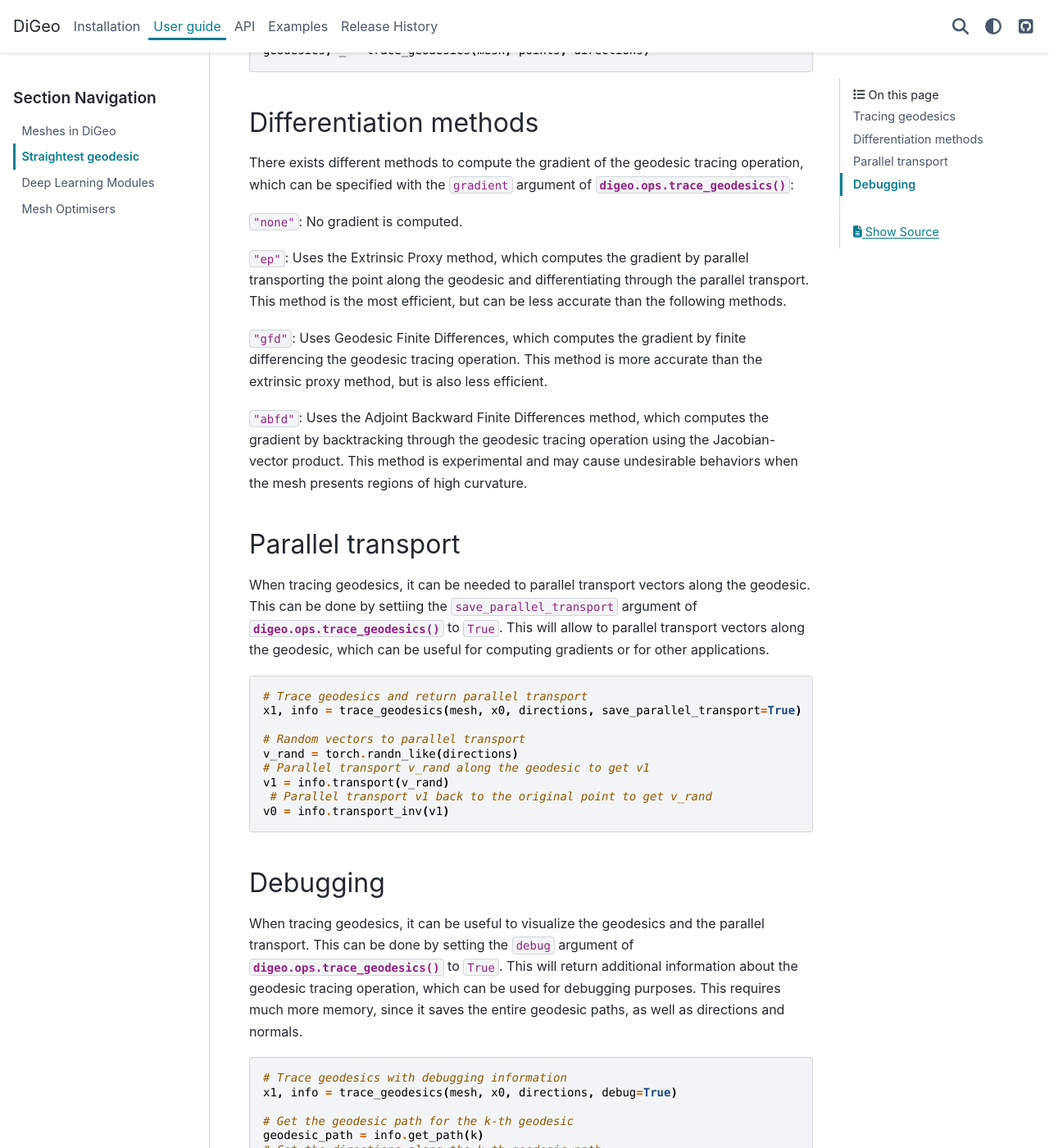
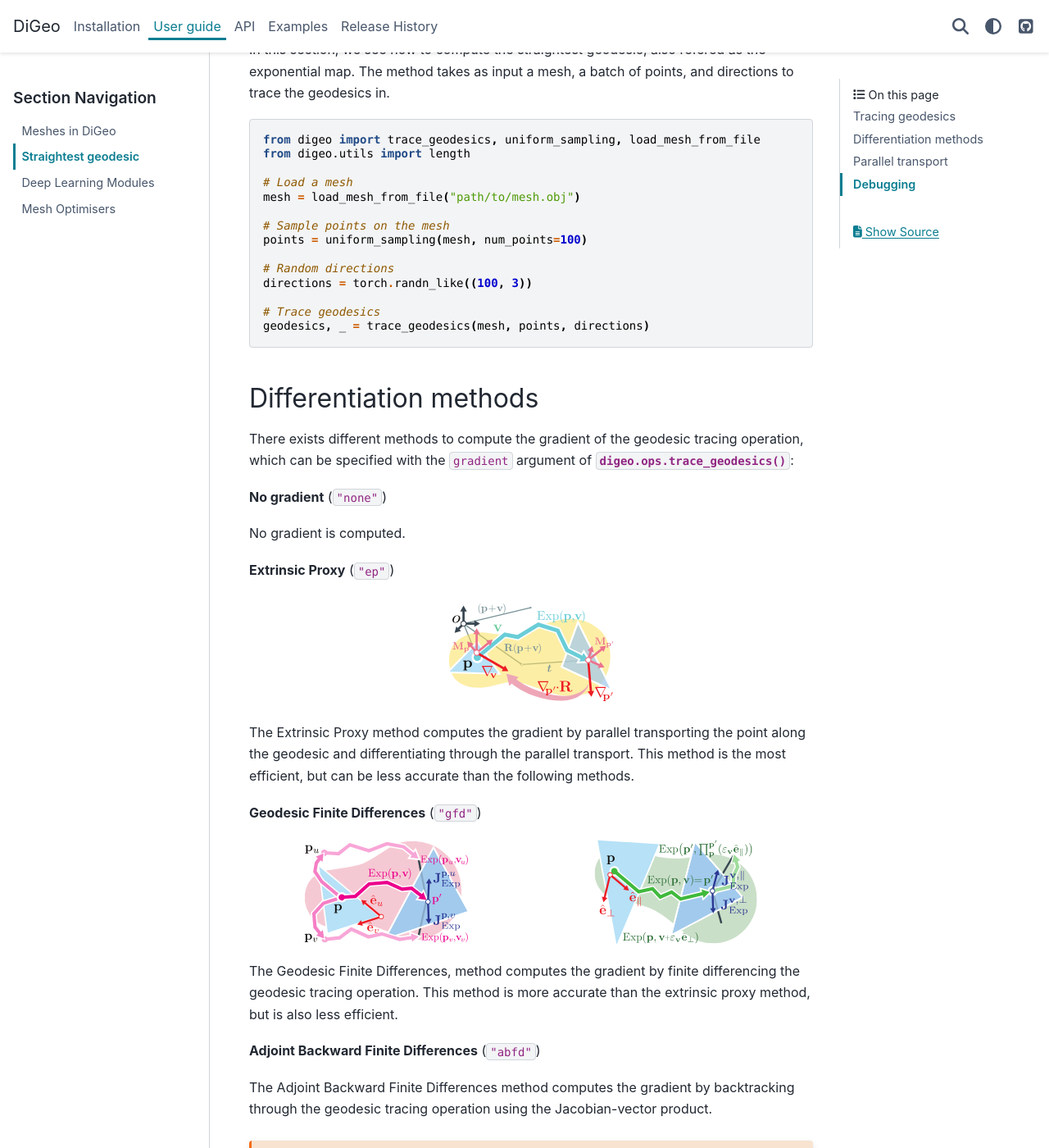
Before and after one commit to circle-group/DiGeo, a Sphinx documentation site: the page built from doc/source/user_guide/straightest_geodesic.rst, in a window 1280 px wide and 1400 px high, scrolled down 579 px. Shown: the whole window at 82% size. Built offline with Sphinx 7.4.7 and the PyData theme 0.15.4, drawn with Linux system fonts in a browser that asks for light colours; some of the changed text lies outside the part shown.

Commit message:
DOC geodesic figures

```diff
--- a/doc/source/user_guide/straightest_geodesic.rst
+++ b/doc/source/user_guide/straightest_geodesic.rst
@@ -2,6 +2,14 @@
 
 Straightest geodesic
 ====================
+
+In continuous Riemannian geometry, a geodesic is defined by having zero covariant acceleration, :math:`\nabla_{\dot{\gamma}(t)}\dot{\gamma}(t)=0`. On discrete 3D meshes, this concept is adapted using the angle preservation criteria. To maintain a straight path, the left and right surface angles must remain equal
+(:math:`\theta_l = \theta_r`) for every point :math:`p` along the curve as it iteratively crosses faces, edges, and vertices.
+
+.. figure:: /_static/angles.svg
+    :align: center
+    :width: 35%
+
 
 Tracing geodesics
 -----------------
@@ -33,22 +41,43 @@ Differentiation methods
 
 There exists different methods to compute the gradient of the geodesic tracing operation, which can be specified with the ``gradient`` argument of :func:`digeo.ops.trace_geodesics`:
 
-``"none"``:
+**No gradient** (``"none"``)
+
 No gradient is computed.
 
-``"ep"``:
-Uses the Extrinsic Proxy method, which computes the gradient by parallel transporting the point along the geodesic and differentiating through the parallel transport.
+
+**Extrinsic Proxy** (``"ep"``)
+
+.. figure:: /_static/EP_info.svg
+    :align: center
+    :width: 30%
+
+The Extrinsic Proxy method computes the gradient by parallel transporting the point along the geodesic and differentiating through the parallel transport.
 This method is the most efficient, but can be less accurate than the following methods.
 
-``"gfd"``:
-Uses Geodesic Finite Differences, which computes the gradient by finite differencing the geodesic tracing operation.
+**Geodesic Finite Differences** (``"gfd"``)
+
+.. raw:: html
+
+   <div style="display: flex; justify-content: space-around; align-items: center; gap: 20px; background: none; margin: 20px 0;">
+       <div style="flex: 1; text-align: center;">
+           <img src="../_static/Jp_info.svg" style="width: 60%;" alt="Jp info">
+       </div>
+       <div style="flex: 1; text-align: center;">
+           <img src="../_static/Jv_info.svg" style="width: 60%;" alt="Jv info">
+       </div>
+   </div>
+
+The Geodesic Finite Differences, method computes the gradient by finite differencing the geodesic tracing operation.
 This method is more accurate than the extrinsic proxy method, but is also less efficient.
 
-``"abfd"``:
-Uses the Adjoint Backward Finite Differences method, which computes the gradient by backtracking through the geodesic tracing operation using the Jacobian-vector product. This method is experimental and may cause undesirable behaviors when the mesh presents regions of high curvature.
+**Adjoint Backward Finite Differences** (``"abfd"``)
 
+The Adjoint Backward Finite Differences method computes the gradient by backtracking through the geodesic tracing operation using the Jacobian-vector product.
 
-.. TODO: add plots comparing the different methods, and a more detailed explanation of how they work.
+.. warning::
+
+    The ``"abfd"`` method is experimental and may cause undesirable behaviors when the mesh presents regions of high curvature.
 
 
 Parallel transport
```
Also changed, not shown: doc/source/_static/EP_info.svg (added), doc/source/_static/Jp_info.svg (added), doc/source/_static/Jv_info.svg (added), doc/source/_static/angles.svg (added).
